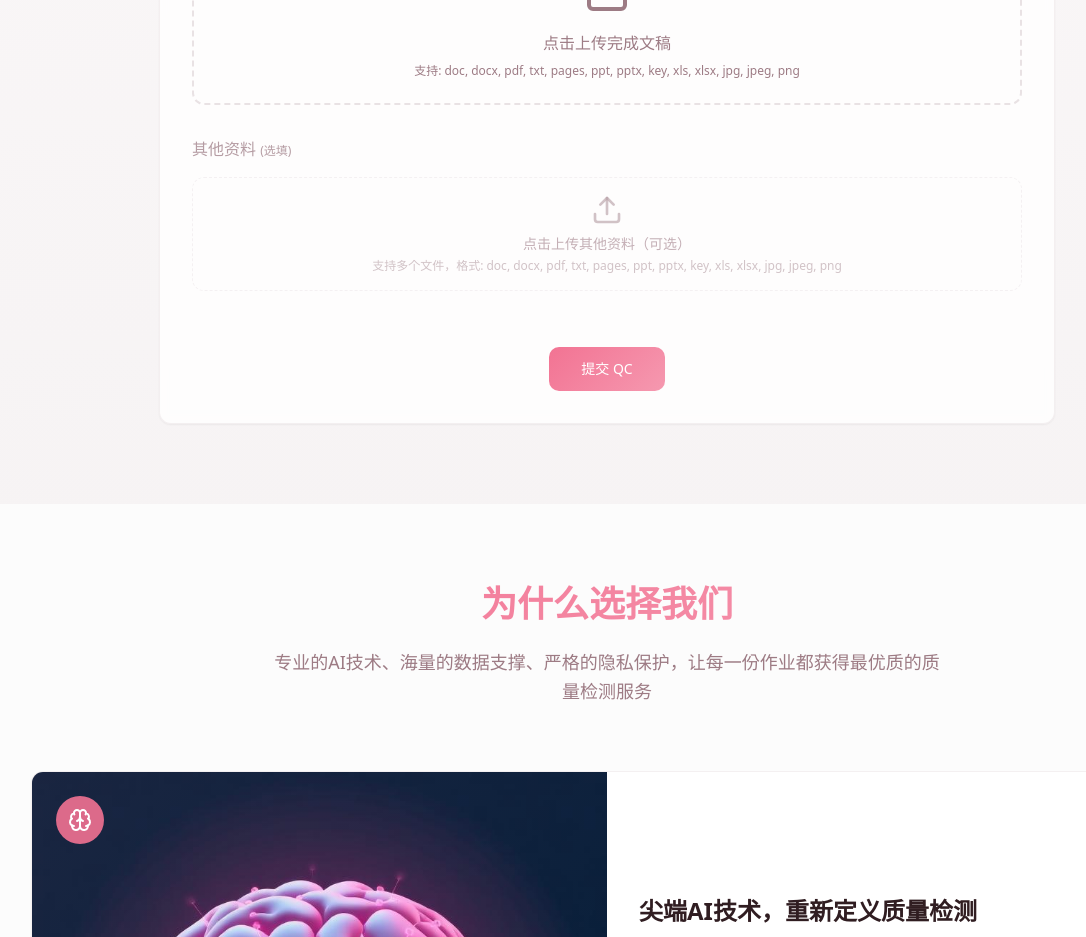
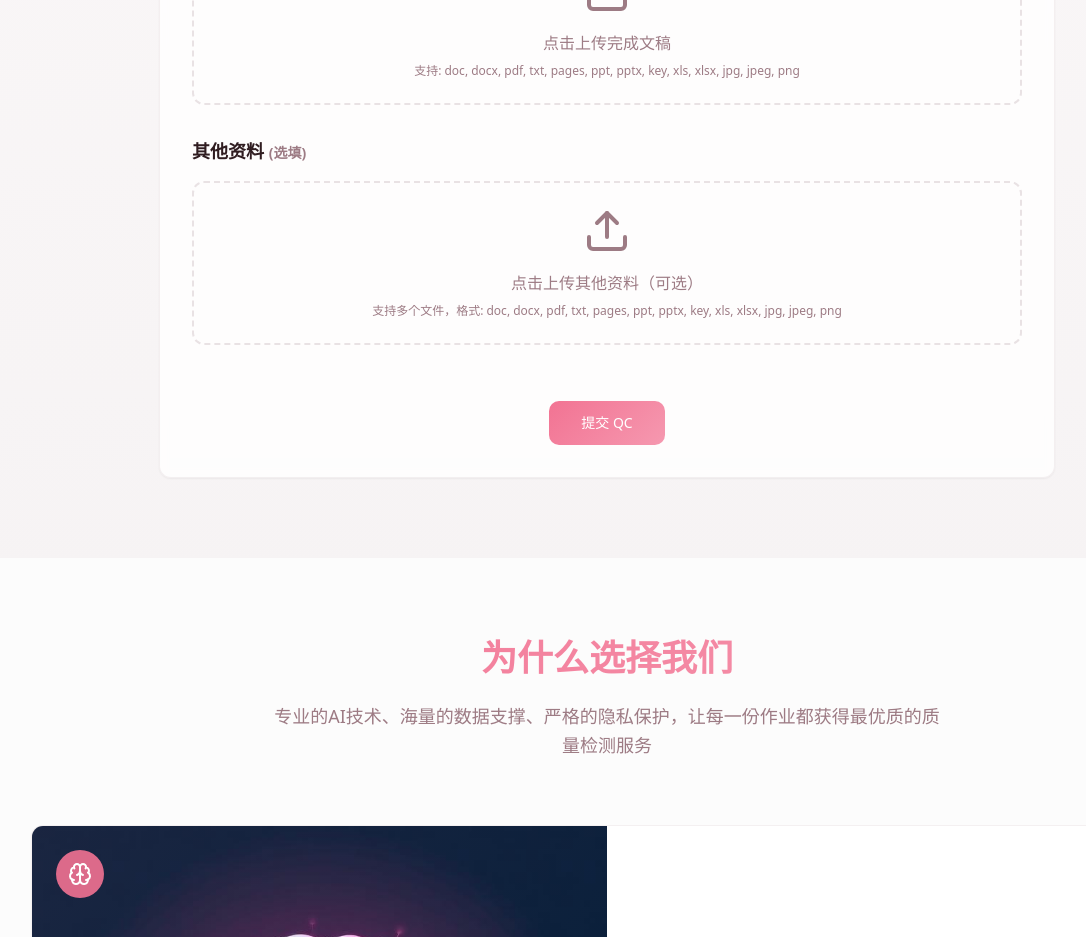
Before and after one commit to rennixue/aiqc, a React (Vite) app: page / in a window 1280 px wide. Shown: the part 1460-2397 px from the top of the page, without its empty margins (33-1119 px from the left). Built offline with nearby package versions, Linux system fonts and the light colour scheme.

Commit message:
Refine "Other Materials" UI
Update the UI for the "Other Materials" upload section to match the styling of the "Completed Document" section, removing the previous instruction to visually de-emphasize it.

```diff
--- a/src/components/AIQCModule.tsx
+++ b/src/components/AIQCModule.tsx
@@ -309,27 +309,27 @@ export const AIQCModule: React.FC = () => {
             </div>
 
             {/* 其他资料上传区域 */}
-            <div className="space-y-4 opacity-75">
-              <Label className="text-base font-medium text-muted-foreground">其他资料 <span className="text-xs">(选填)</span></Label>
+            <div className="space-y-4">
+              <Label className="text-lg font-semibold text-foreground">其他资料 <span className="text-sm text-muted-foreground">(选填)</span></Label>
 
               <div
-                className="border border-dashed border-border/60 rounded-lg p-4 text-center cursor-pointer transition-colors hover:border-primary/30 hover:bg-accent/30"
+                className="border-2 border-dashed border-border rounded-lg p-6 text-center cursor-pointer transition-colors hover:border-primary/50 hover:bg-accent/50"
                 onClick={() => otherFilesRef.current?.click()}
               >
                 {otherFiles.length > 0 ? (
-                  <div className="space-y-2">
-                    <div className="flex items-center justify-center space-x-2 mb-3">
-                      <FileText className="w-5 h-5 text-primary/60" />
-                      <span className="text-sm text-muted-foreground">已上传 {otherFiles.length} 个文件</span>
+                  <div className="space-y-3">
+                    <div className="flex items-center justify-center space-x-2 mb-4">
+                      <FileText className="w-8 h-8 text-primary" />
+                      <span className="text-base font-medium text-foreground">已上传 {otherFiles.length} 个文件</span>
                     </div>
-                    <div className="max-h-32 overflow-y-auto space-y-1">
+                    <div className="max-h-40 overflow-y-auto space-y-2">
                       {otherFiles.map((fileUpload) => (
-                        <div key={fileUpload.id} className="flex items-center justify-between p-2 bg-background/50 rounded border">
-                          <div className="flex items-center space-x-2 flex-1 text-left">
-                            <FileText className="w-4 h-4 text-primary/60 flex-shrink-0" />
+                        <div key={fileUpload.id} className="flex items-center justify-between p-3 bg-background/50 rounded-lg border">
+                          <div className="flex items-center space-x-3 flex-1 text-left">
+                            <FileText className="w-6 h-6 text-primary flex-shrink-0" />
                             <div className="flex-1 min-w-0">
-                              <p className="text-sm font-medium text-foreground/80 truncate">{fileUpload.file.name}</p>
-                              <p className="text-xs text-muted-foreground">
+                              <p className="font-medium text-foreground truncate">{fileUpload.file.name}</p>
+                              <p className="text-sm text-muted-foreground">
                                 {(fileUpload.file.size / 1024 / 1024).toFixed(2)} MB
                               </p>
                             </div>
@@ -343,20 +343,20 @@ export const AIQCModule: React.FC = () => {
                             }}
                             className="ml-2 flex-shrink-0"
                           >
-                            <X className="w-3 h-3" />
+                            <X className="w-4 h-4" />
                           </Button>
                         </div>
                       ))}
                     </div>
-                    <div className="text-xs text-muted-foreground mt-2">
+                    <div className="text-sm text-muted-foreground mt-3">
                       点击继续添加更多文件
                     </div>
                   </div>
                 ) : (
                   <div>
-                    <Upload className="w-8 h-8 text-muted-foreground/60 mx-auto mb-2" />
-                    <p className="text-muted-foreground/80 mb-1 text-sm">点击上传其他资料（可选）</p>
-                    <p className="text-xs text-muted-foreground/60">
+                    <Upload className="w-12 h-12 text-muted-foreground mx-auto mb-4" />
+                    <p className="text-muted-foreground mb-2">点击上传其他资料（可选）</p>
+                    <p className="text-xs text-muted-foreground">
                       支持多个文件，格式: {supportedFormats.join(', ')}
                     </p>
                   </div>
```
